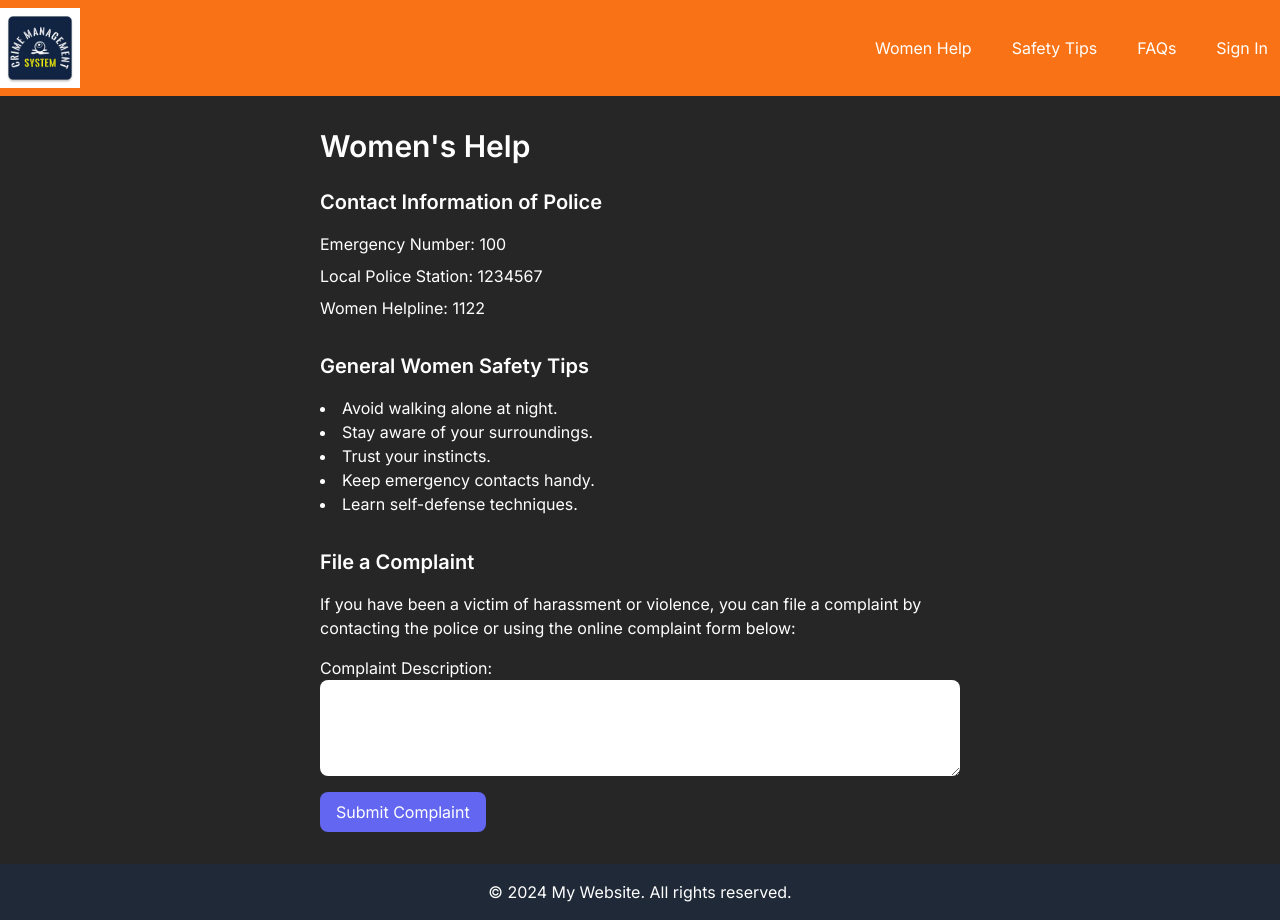
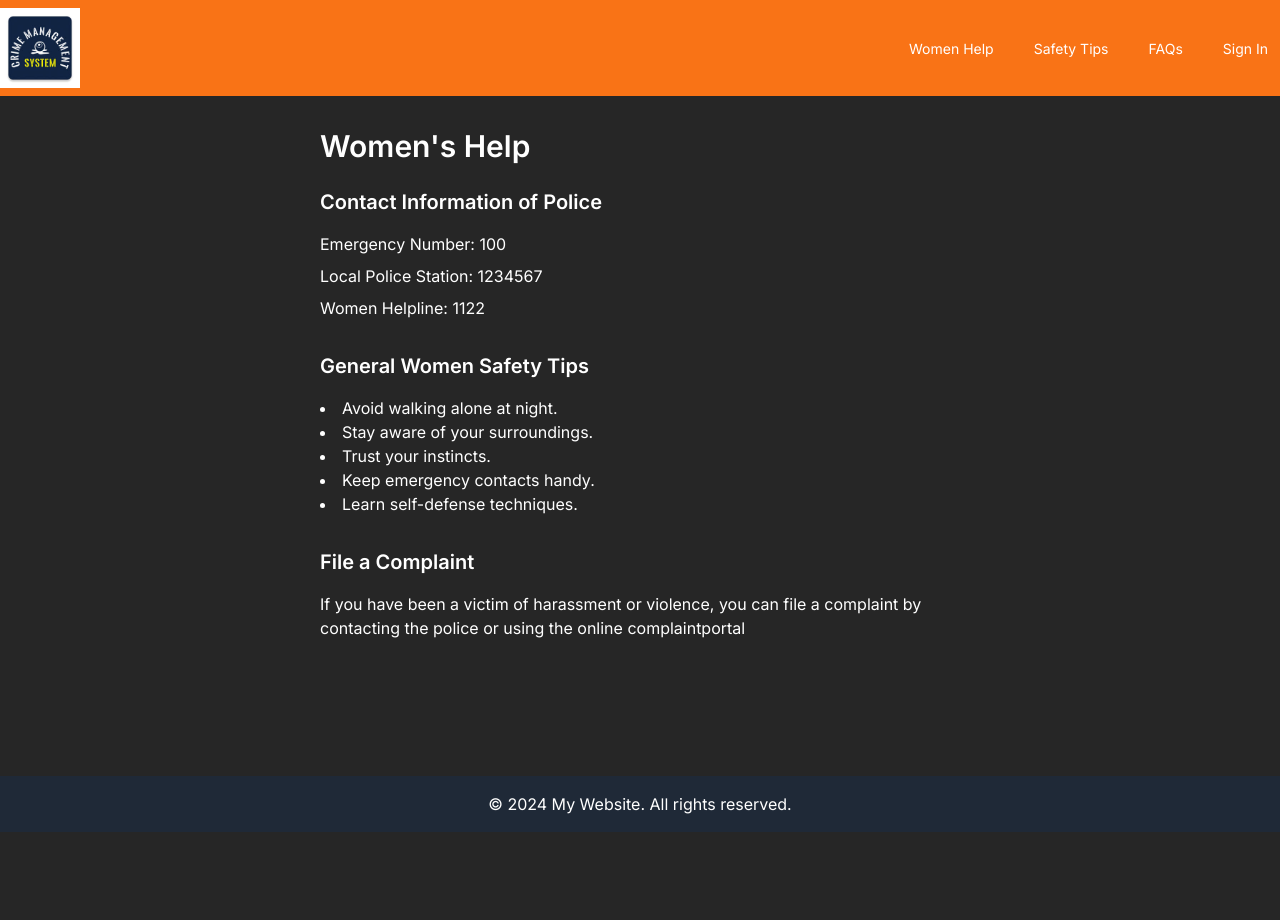
Before and after one commit to ayesha-batool/crime-management-system, a Next.js app: page /women-help in a window 1280 px wide. After the commit the page ends 832 px from the top, so only its background shows below. Built offline with nearby package versions, Linux system fonts and the light colour scheme.

Commit message:
more changes

```diff
--- a/app/components/crimeForm.tsx
+++ b/app/components/crimeForm.tsx
@@ -5,7 +5,7 @@ import { User, getAllUsers } from '../utils/users';
 import { Crime } from '../utils/crime';
 
 type Props = {
-  onSubmit: (crime: { id:string, title: string; description: string; user_cnic: string }) => void;
+  onSubmit: (crime: { id?:string,title: string; description: string; user_cnic: string }) => void;
   initialValues?: Partial<Crime>; // Optional initial values for editing
   onClose?: () => void; // Optional function for closing the form (e.g., in a modal)
 };
@@ -32,14 +32,36 @@ const CrimeForm: React.FC<Props> = ({ onSubmit, initialValues = {}, onClose }) =
   };
 
   const handleSubmit = (e: React.FormEvent) => {
-    console.log(title, description,"update cirme form");
     e.preventDefault();
-    if (!title || !description || !selectedUserCnic) return;
-    onSubmit({ id,title, description, user_cnic: selectedUserCnic });
+    console.log(title, description, "update crime form");
+
+    // Check if title, description, and selectedUserCnic are not empty
+    if (!title || !description || !selectedUserCnic) {
+      return;
+    }
+
+    // Construct the form data
+    const formData: Partial<Crime> = {
+      title: title || '', // Ensure title is not undefined
+      description: description || '', // Ensure description is not undefined
+      user_cnic: selectedUserCnic || '', // Ensure user_cnic is not undefined
+    };
+
+    // Conditionally include the id in the form data
+    if (initialValues.id) {
+      formData.id = initialValues.id;
+    }
+
+    // Call onSubmit with the constructed form data
+    onSubmit(formData);
+
+    // Reset the form fields
     setTitle('');
     setDescription('');
     setSelectedUserCnic('');
   };
+
+
 
   return (
     <form onSubmit={handleSubmit} className="max-w-md mx-auto p-4 bg-gray-100 rounded-lg shadow-lg">
--- a/app/components/crimeListItem.tsx
+++ b/app/components/crimeListItem.tsx
@@ -3,9 +3,9 @@
 import React from 'react';
 
 type Props = {
-  crime: { id: string; title: string; description: string };
+  crime: { id?: string; title: string; description: string };
   onDelete: (id: string) => void;
-  onEdit: (crime: { id: string; title: string; description: string }) => void;
+  onEdit: (crime: { id?: string; title: string; description: string }) => void;
 };
 
 const CrimeListItem: React.FC<Props> = ({ crime, onDelete, onEdit }) => {
@@ -13,8 +13,8 @@ const CrimeListItem: React.FC<Props> = ({ crime, onDelete, onEdit }) => {
     <li key={crime.id} className="bg-gray-700 shadow-md rounded-md p-4 mb-2">
       <div className="font-bold mb-2">{crime.title}</div>
       <div className="mb-4">{crime.description}</div>
-      <button onClick={() => onEdit(crime)} className="bg-blue-500 text-white px-2 py-1 rounded-md mr-2">Edit</button>
-      <button onClick={() => onDelete(crime.id)} className="bg-red-500 text-white px-2 py-1 rounded-md">Delete</button>
+      <button onClick={() => onEdit(crime || "")} className="bg-blue-500 text-white px-2 py-1 rounded-md mr-2">Edit</button>
+      <button onClick={() => onDelete(crime.id || "")} className="bg-red-500 text-white px-2 py-1 rounded-md">Delete</button>
     </li>
   );
 };
--- a/app/components/header.tsx
+++ b/app/components/header.tsx
@@ -72,7 +72,7 @@ const Header: React.FC = () => {
                 {/* Loop through logged-in menu items */}
                 {Object.entries(loggedInMenu).map(([label, href]) => (
                   <li key={label}>
-                    <Link href={href} className="px-3 py-2 hover:bg-orange-600 transition duration-200 ease-in-out">
+                    <Link href={href} className="px-3 py-2 hover:bg-orange-600 transition duration-200 ease-in-out text-sm">
                       {label}
                     </Link>
                   </li>
@@ -89,7 +89,7 @@ const Header: React.FC = () => {
                 {/* Loop through non-logged-in menu items */}
                 {Object.entries(notLoggedInMenu).map(([label, href]) => (
                   <li key={label}>
-                    <Link href={href} className="px-3 py-2 hover:bg-orange-600 transition duration-200 ease-in-out">
+                    <Link href={href} className="px-3 py-2 hover:bg-orange-600 transition duration-200 ease-in-out text-sm">
                       {label}
                     </Link>
                   </li>
--- a/app/crime-list/page.tsx
+++ b/app/crime-list/page.tsx
@@ -26,6 +26,7 @@ const CrimeList: React.FC = () => {
 
   const handleAddCrime = async (crime: { title: string; description: string,user_cnic:string }) => {
     try {
+      console.log("Adding",crime);
       const addedCrime = await addCrime(crime);
       toast.success('Crime added successfully');
       setCrimes([...crimes, addedCrime]);
@@ -74,6 +75,8 @@ const CrimeList: React.FC = () => {
     <div className="container mx-auto my-4 min-h-[80vh]">
     <h1 className="text-3xl font-bold mb-4 text-center">Add Crime</h1>
     <CrimeForm onSubmit={handleAddCrime} />
+    <h1 className="text-3xl font-bold my-4 text-center">Reported Crimes</h1>
+
     <ul>
       {crimes.map(crime => (
         <CrimeListItem
--- a/app/safety-tips/page.tsx
+++ b/app/safety-tips/page.tsx
@@ -2,7 +2,7 @@
 
 const SafetyTipsPage: React.FC = () => {
     return (
-      <div className="max-w-2xl mx-auto py-8 px-4">
+      <div className="max-w-2xl mx-auto py-8 px-4 text-white">
         <h1 className="text-3xl font-semibold mb-4">Safety Tips</h1>
         <div className="space-y-4">
           <div className="bg-gray-100 p-4 rounded-lg">
--- a/app/utils/crime.ts
+++ b/app/utils/crime.ts
@@ -6,7 +6,7 @@ import supabase from "./supabase";
 const TABLE_NAME = 'crimes';
 
 export interface Crime {
-  id: string;
+  id?: string;
   title: string;
   description: string;
   user_cnic:string;
@@ -21,7 +21,7 @@ export const getAllCrimes = async (): Promise<Crime[]> => {
   return data || [];
 };
 
-export const addCrime = async (crime: { title: string; description: string, user_cnic:string }): Promise<Crime> => {
+export const addCrime = async (crime:Partial<Crime>): Promise<Crime> => {
   const { data, error } = await supabase.from(TABLE_NAME).insert([crime]).select('*');
   console.log(data,"data");
   if (error) {
--- a/app/women-help/page.tsx
+++ b/app/women-help/page.tsx
@@ -28,14 +28,8 @@ const WomenHelpPage: React.FC = () => {
         {/* Section 3: File a Complaint */}
         <section>
           <h2 className="text-xl font-semibold mb-4">File a Complaint</h2>
-          <p className="mb-4">If you have been a victim of harassment or violence, you can file a complaint by contacting the police or using the online complaint form below:</p>
-          <form>
-            <div className="mb-4">
-              <label htmlFor="complaint">Complaint Description:</label>
-              <textarea id="complaint" className="block w-full rounded-lg border-gray-300 focus:border-indigo-500 focus:ring focus:ring-indigo-500 focus:ring-opacity-50" rows={4}></textarea>
-            </div>
-            <button type="submit" className="bg-indigo-500 text-white py-2 px-4 rounded-lg hover:bg-indigo-600 transition duration-300">Submit Complaint</button>
-          </form>
+          <p className="mb-4">If you have been a victim of harassment or violence, you can file a complaint by contacting the police or using the online complaintportal</p>
+
         </section>
       </div>
     );
```
